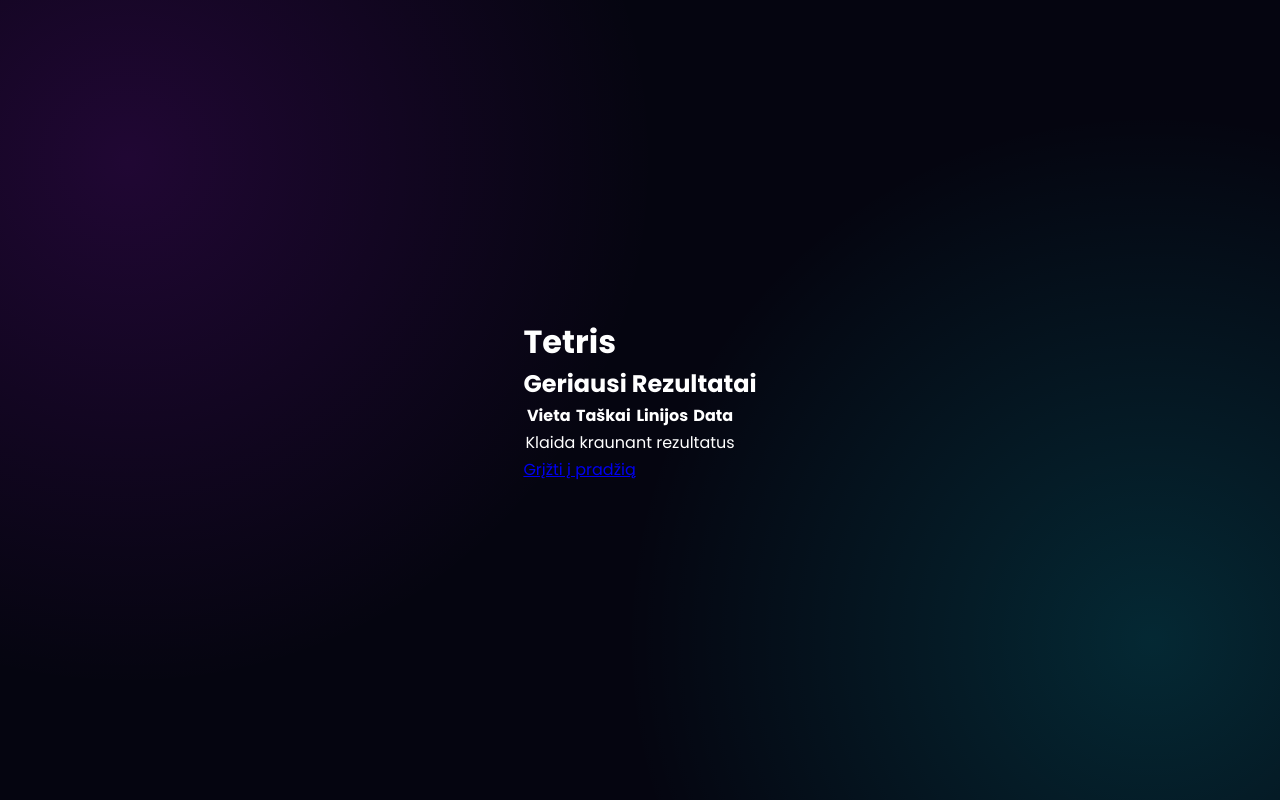
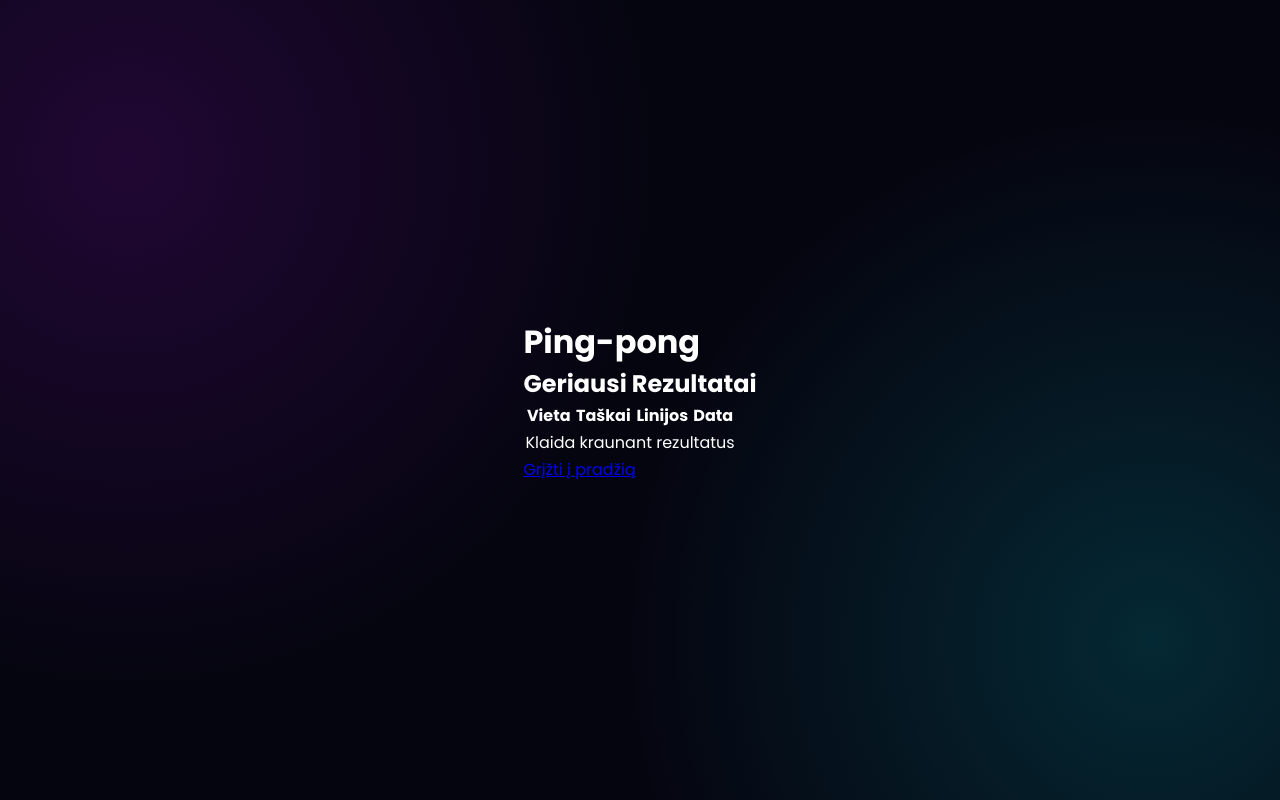
Before and after one commit to saparnisp/ping-pong, a website: page src/public/scores/scores.html in a window 1280 px wide. Drawn offline with nearby package versions, Linux system fonts and the light colour scheme; files that its build step writes are made by us from their sources; no server answers; files whose address does not match are found by name.

Commit message:
Replace 'tetris' with 'Ping-pong' in titles and package.json

```diff
--- a/package.json
+++ b/package.json
@@ -1,7 +1,7 @@
 {
-  "name": "tetris-multiplayer",
+  "name": "ping-pong-multiplayer",
   "version": "1.0.0",
-  "description": "Multiplayer Tetris game",
+  "description": "Multiplayer Ping-pong game",
   "main": "src/index.js",
   "type": "module",
   "scripts": {
--- a/src/public/scores/scores.html
+++ b/src/public/scores/scores.html
@@ -4,12 +4,12 @@
     <meta charset="UTF-8" />
     <meta name="viewport" content="width=device-width, initial-scale=1.0" />
     <link rel="icon" type="image/x-icon" href="../assets/favicon.ico" />
-    <title>Tetris - Geriausi Rezultatai</title>
+    <title>Ping-pong - Geriausi Rezultatai</title>
     <link rel="stylesheet" href="style.css" />
   </head>
   <body class="scores-page">
     <div class="scores-container">
-      <h1>Tetris</h1>
+      <h1>Ping-pong</h1>
       <div class="high-scores">
         <h2>Geriausi Rezultatai</h2>
         <div class="scores-table-container">
```
Also changed, not shown: src/public/display/display.html (+1 -1 lines).
